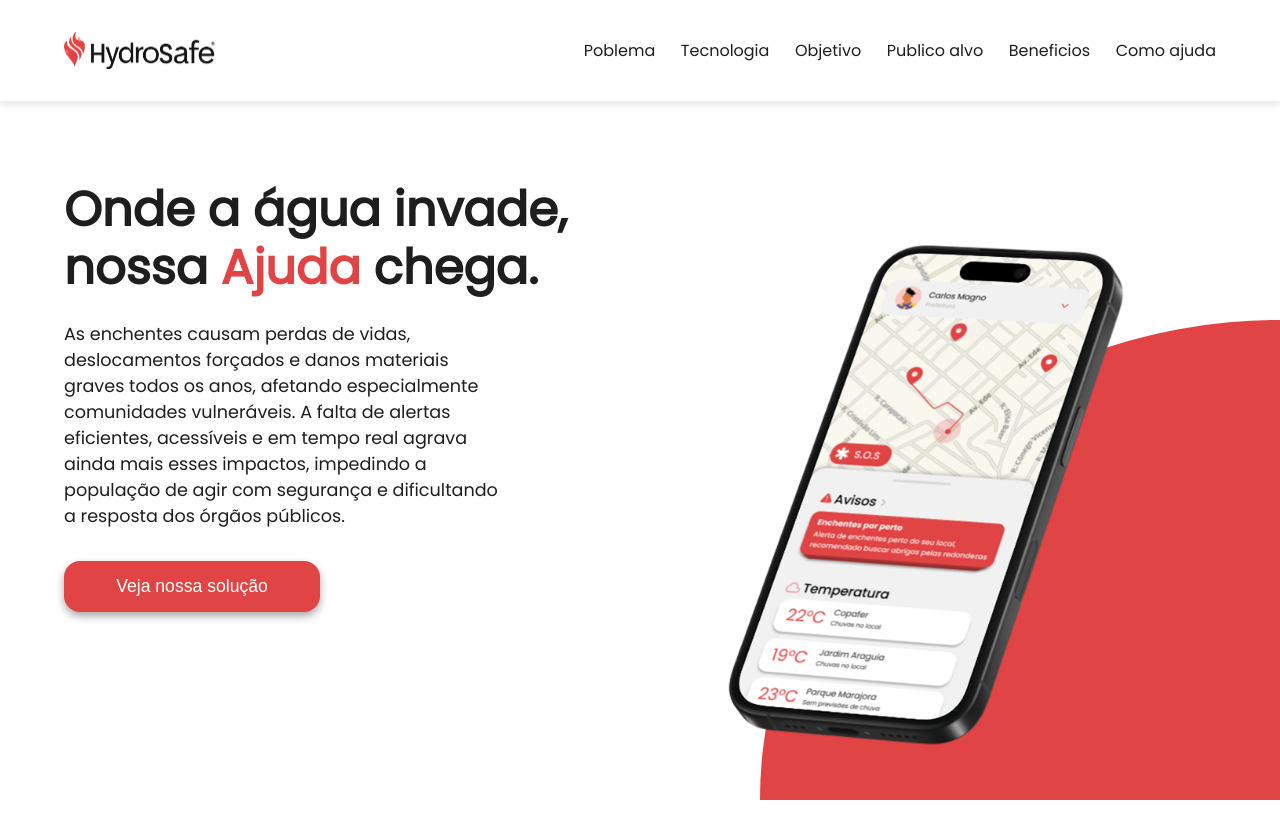
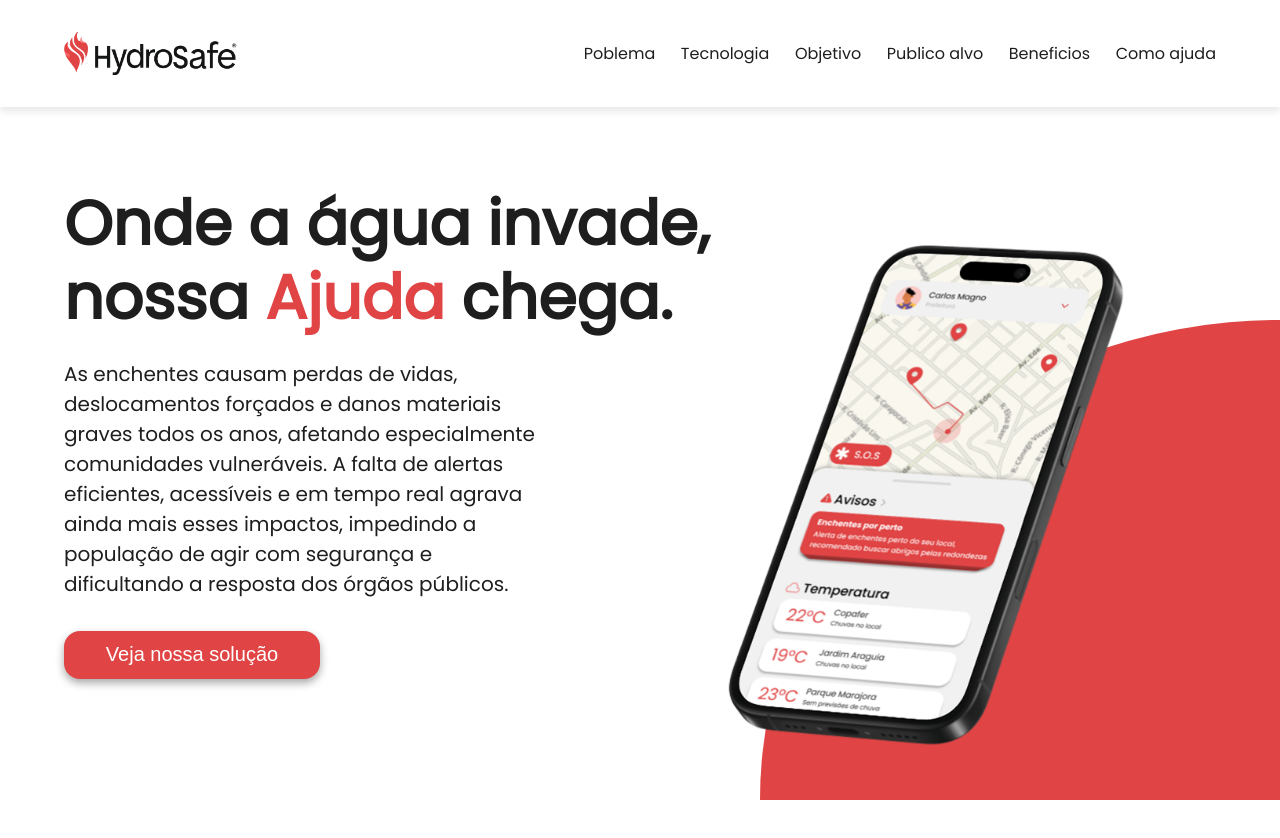
Before and after one commit to thns7/front-webdev-gs, a plain HTML site: page index.html in a window 1280 px wide. Drawn offline with Linux system fonts and the light colour scheme; files whose address does not match are found by name.

Commit message:
fix: css

```diff
--- a/style.css
+++ b/style.css
@@ -28,15 +28,14 @@ header {
   display: flex;
   justify-content: space-between;
   align-items: center;
-  padding: 2rem 5vw;
+  padding: 4vh 8vh;
   width: 100%;
   box-shadow: 0 0.25rem 0.5rem rgba(0, 0, 0, 0.1);
 }
 
 header img {
-  width: 12vw;
-  min-width: 8rem;
-  max-width: 12.5rem;
+  width: 22vh;
+
 }
 
 nav ul {
@@ -48,7 +47,7 @@ nav ul {
 nav a {
   color: #1e1e1e;
   text-decoration: none;
-  font-size: 1rem;
+  font-size: 2vh;
 }
 
 nav a:hover {
@@ -83,27 +82,27 @@ nav a:hover {
 }
 
 .texto h1 {
-  font-size: 3rem;
+  font-size: 7.7vh;
   line-height: 1.2;
   color: #1e1e1e;
 }
 
 .texto p {
-  max-width: 35vw;
-  font-size: 1.1rem;
-  margin-top: 1.5rem;
+  max-width: 37vw;
+  font-size: 2.5vh;
+  margin-top: 3vh;
   color: #1e1e1e;
 }
 
 .button-home {
-  font-size: 1.1rem;
+  font-size: 2.5vh;
   font-weight: 500;
-  margin-top: 2rem;
+  margin-top: 4vh;
   width: 20vw;
-  height: 3.2rem;
+  height: 6vh;
   background-color: #E04444;
   border: none;
-  border-radius: 1rem;
+  border-radius: 2vh;
   color: white;
   cursor: pointer;
   box-shadow: 0 0.25rem 0.5rem rgba(0, 0, 0, 0.349);
```
